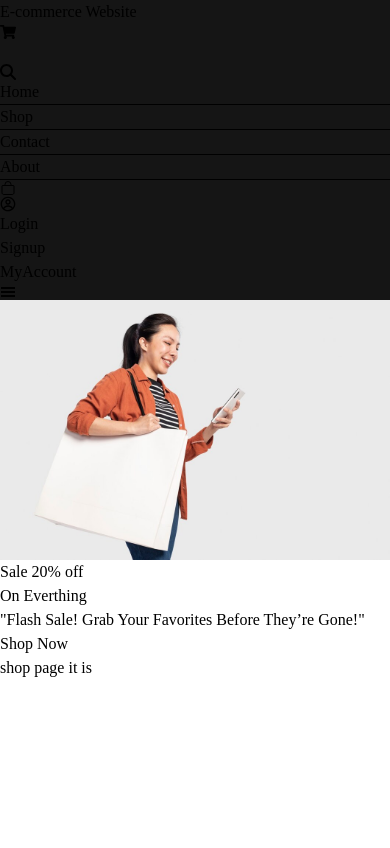
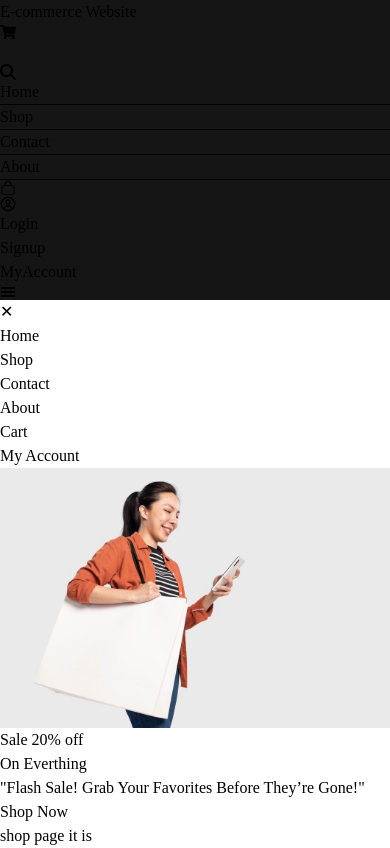
Before and after one commit to deadman613/e-commerce, a React (Vite) app in the folder ecommerce/: page /Shop in a window 390 px wide. Built offline with nearby package versions, Linux system fonts and the light colour scheme.

Commit message:
hamburger done

```diff
--- a/ecommerce/src/NavTop.jsx
+++ b/ecommerce/src/NavTop.jsx
@@ -9,19 +9,19 @@ import { GiHamburgerMenu } from "react-icons/gi";
 
 
 
-const NavTop= ()=> {
+const NavTop = () => {
 
-    const [Set,setVisible] = useState("false")
+    const [visible, setVisible] = useState(false)
     return (
         <>
             <nav
                 id="nav1"
-                className="h-16 w-full rounded flex justify-between items-center py-0 my-0 bg-white "
+                className="h-16 w-full sm:max-sm::w-[400px] gap-5  rounded flex justify-between items-center  bg-white "
             >
-                <h3 className="mx-5 text-2xl text-white font-bold flex ">E-commerce Website <FaShoppingCart className="py-1  mx-1.5 mt-1.5" /></h3>
+                <h3 className="mx-5 text-2xl  max-sm:text-[12px] text-white font-bold flex ">E-commerce Website <FaShoppingCart className="py-1  mx-1.5 mt-1.5" /></h3>
                 <div className="search  flex font-bold">
-                    <input type="text" className="text-white
-                    h-10 w-auto rounded-2xl pt-2 pb-2 px border-2 border-white ml-1.5" />
+                    <input type="text" className="text-white xl:w-auto sm:max-sm:w-4 md:w[15vh]
+                    h-10 w-auto  rounded-2xl pt-2 pb-2 px border-2 border-white ml-1.5" />
                     <NavLink to="/">
                         <FaMagnifyingGlass className=" text-white h-8 w-5 pt-1.5 mx-2.5" />
                     </NavLink>
@@ -30,24 +30,24 @@ const NavTop= ()=> {
                 </div>
 
 
-                <ul className="flex justify-end gap-5 mr-20 cursor-pointer font-bold text-white">
+                <ul className=" hidden sm:flex justify-end gap-5 mr-20 cursor-pointer font-bold text-white">
 
-                    <li className='text-white' >
+                    <li className='text-white flex flex-col' >
                         <NavLink to="/" > Home <hr className=" w-4/4 border-none h-[1.5px] bg-white hidden" /></NavLink>
                     </li>
 
-                    <li className='text-white' >
+                    <li className='text-white flex flex-col' >
                         <NavLink to="/Shop" > Shop  <hr className=" w-4/4 border-none h-[1.5px] hidden bg-white" /> </NavLink>
                     </li>
 
-                    <li className='text-white' >
+                    <li className='text-white flex flex-col' >
                         <NavLink to="/Contact" > Contact  <hr className=" w-4/4 border-none h-[1.5px] bg-white hidden" /></NavLink>
                     </li>
-                    <li className='text-white' >
+                    <li className='text-white flex flex-col' >
                         <NavLink to="/About" > About  <hr className=" w-4/4 border-none h-[1.5px] bg-white hidden" /></NavLink>
                     </li>
 
-                    <li className=' relative cart text-white' >
+                    <li className=' relative cart text-white flex flex-col' >
                         <NavLink to="/Cart" ><IoBagOutline className=" pb-1.5 h-7 w-10 mx-1.5 font-bold " />  </NavLink>
 
 
@@ -66,23 +66,48 @@ const NavTop= ()=> {
                         </div>
 
                     </li>
-                    <li  className=" absolute mt-1.5 w-5 sm:hidden">
-                    <GiHamburgerMenu onClick={()=>setVisible("true")}  />
-                    </li>
+
                 </ul>
 
 
+                <div className="  text-white relative sm:hidden ">
+                    <GiHamburgerMenu onClick={() => setVisible(!visible)} className="text-white   mt-1.5 w-5  h-6 " />
+
+                </div>
             </nav>
+
+            <div className={`fixed top-0 right-0 h-full w-[250px] bg-white shadow-lg transform transition-transform duration-300 z-50
+                ${visible ? "translate-x-0" : "translate-x-full"}`}>
+                <button
+                    onClick={() => setVisible(false)}
+                    className="absolute top-4 right-4 text-black text-xl font-bold"
+                >
+                    ✕
+                </button>
+                <ul className="flex flex-col mt-12 space-y-6 text-lg font-bold p-6">
+                    <li><NavLink to="/" className="outline-1 outline-black " onClick={() => setVisible(false)}>Home</NavLink></li>
+                    <li><NavLink to="/Shop" onClick={() => setVisible(false)}>Shop</NavLink></li>
+                    <li><NavLink to="/Contact" onClick={() => setVisible(false)}>Contact</NavLink></li>
+                    <li><NavLink to="/About" onClick={() => setVisible(false)}>About</NavLink></li>
+                    <li><NavLink to="/Cart" onClick={() => setVisible(false)}>Cart</NavLink></li>
+                    <li><NavLink to="/MyAccount" onClick={() => setVisible(false)}>My Account</NavLink></li>
+                </ul>
+            </div>
+
+
+
+
+
             <div className="backimg  relative flex">
                 <img
                     src={backimg}
                     alt="Background Image"
-                    className=" flex justify-center w-full rounded  h-[90vh]"
+                    className=" flex justify-center w-full rounded sm:max-sm:w-[400px]   h-[90vh]"
                 />
-                <h2 className="text-black absolute right-30  text-5xl   top-20">
-                <span className="text-red-500 ">Sale 20% off </span>
-                 <br /> On Everthing <br /> <span className="text-[15px] leading-2"> "Flash Sale! Grab Your Favorites  Before They’re Gone!"</span></h2>
-                <button  className="  absolute right-90 top-65 cursor-pointer bg-transparent outline-2 outline-offset-2 outline-red-500 rounded h-[30px] w-[100px]">Shop Now</button>
+                <h2 className="text-black absolute right-30  text-5xl top-20  sm:max-sm:right-20 sm:max-sm:top-90">
+                    <span className="text-red-500 ">Sale 20% off </span>
+                    <br /> On Everthing <br /> <span className="text-[15px] leading-2"> "Flash Sale! Grab Your Favorites  Before They’re Gone!"</span></h2>
+                <button className="  absolute  right-90 top-65 cursor-pointer bg-transparent outline-2 outline-offset-2 outline-red-500 rounded h-[30px] w-[100px]">Shop Now</button>
 
             </div>
         </>
```
